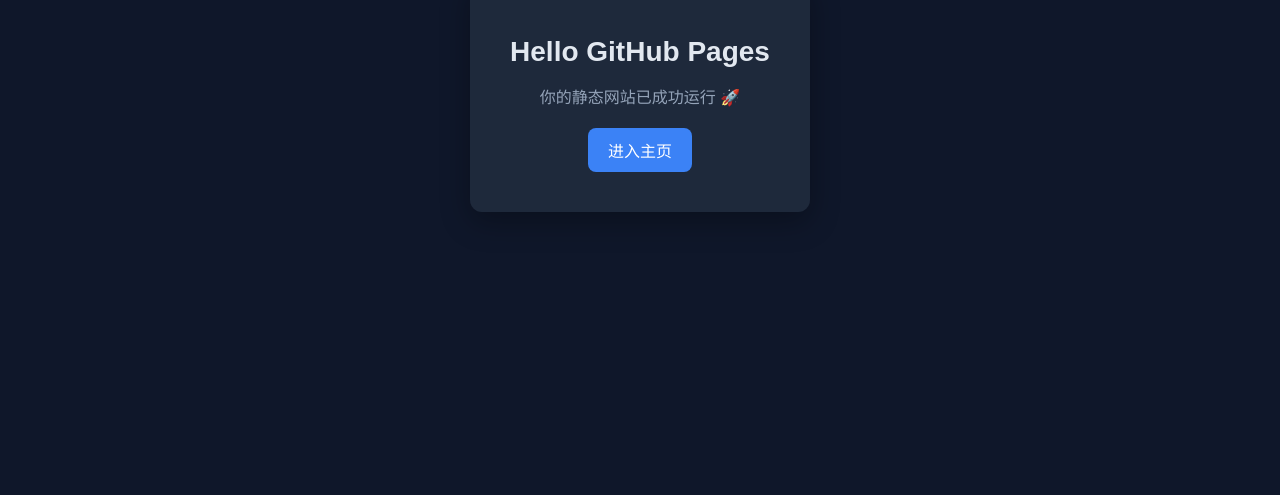
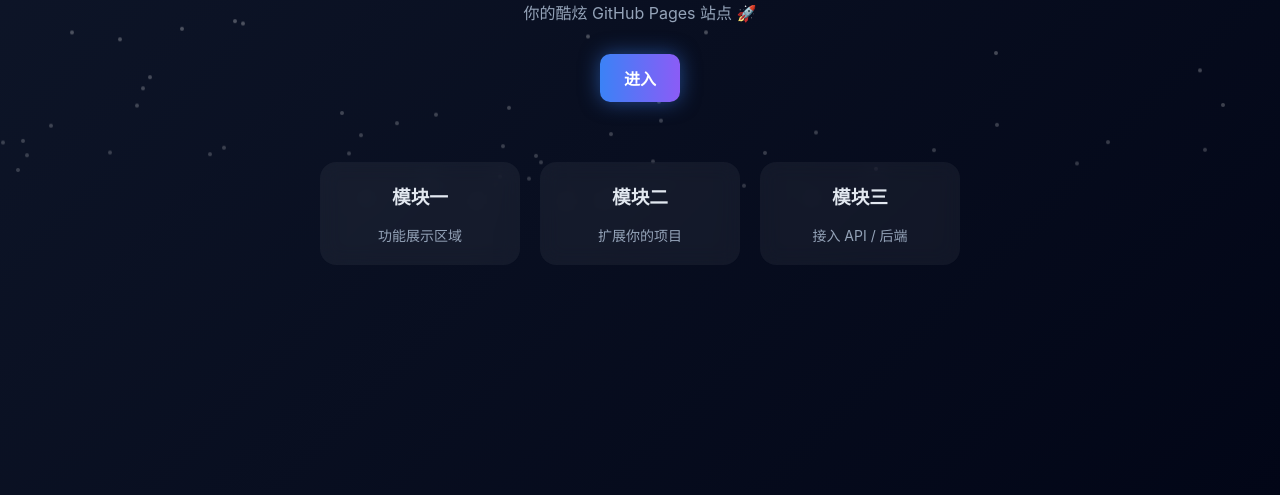
Before and after one commit to run-nie/run-nie.github.io, a plain HTML site: page index.html in a window 1280 px wide. Shown: the part 305-800 px from the top of the page. Drawn offline with Linux system fonts and the light colour scheme.

Commit message:
Revamp index.html with new title and styles
Updated the title and enhanced the styling for a more modern look. Changed text content and added particle effects for visual appeal.

```diff
--- a/index.html
+++ b/index.html
@@ -3,58 +3,177 @@
 <head>
   <meta charset="UTF-8" />
   <meta name="viewport" content="width=device-width, initial-scale=1.0" />
-  <title>My GitHub Pages</title>
+  <title>My Cool Site</title>
   <style>
+    * {
+      margin: 0;
+      padding: 0;
+      box-sizing: border-box;
+      font-family: -apple-system, BlinkMacSystemFont, "Segoe UI", Roboto, "Helvetica Neue", Arial;
+    }
+
     body {
-      margin: 0;
-      font-family: Arial, Helvetica, sans-serif;
-      background: #0f172a;
+      height: 100vh;
+      overflow: hidden;
+      background: linear-gradient(135deg, #0f172a, #020617);
       color: #e2e8f0;
+    }
+
+    /* 背景粒子效果 */
+    .particles {
+      position: absolute;
+      width: 100%;
+      height: 100%;
+      overflow: hidden;
+      z-index: 0;
+    }
+
+    .particle {
+      position: absolute;
+      width: 4px;
+      height: 4px;
+      background: rgba(255,255,255,0.5);
+      border-radius: 50%;
+      animation: float 10s linear infinite;
+    }
+
+    @keyframes float {
+      from {
+        transform: translateY(100vh);
+        opacity: 0;
+      }
+      to {
+        transform: translateY(-10vh);
+        opacity: 1;
+      }
+    }
+
+    /* 主容器 */
+    .container {
+      position: relative;
+      z-index: 1;
+      height: 100%;
       display: flex;
+      flex-direction: column;
       justify-content: center;
       align-items: center;
-      height: 100vh;
       text-align: center;
     }
 
-    .container {
-      padding: 40px;
-      border-radius: 12px;
-      background: #1e293b;
-      box-shadow: 0 10px 30px rgba(0,0,0,0.3);
-    }
-
     h1 {
-      margin-bottom: 16px;
-      font-size: 28px;
+      font-size: 48px;
+      background: linear-gradient(90deg, #38bdf8, #a78bfa);
+      -webkit-background-clip: text;
+      -webkit-text-fill-color: transparent;
+      animation: fadeIn 1.5s ease;
     }
 
     p {
-      margin-bottom: 20px;
+      margin-top: 16px;
       color: #94a3b8;
+      animation: fadeIn 2s ease;
     }
 
     .btn {
-      display: inline-block;
-      padding: 10px 20px;
-      border-radius: 8px;
-      background: #3b82f6;
+      margin-top: 30px;
+      padding: 12px 24px;
+      border-radius: 10px;
+      background: linear-gradient(90deg, #3b82f6, #8b5cf6);
       color: white;
       text-decoration: none;
-      transition: 0.2s;
+      font-weight: bold;
+      transition: 0.3s;
+      box-shadow: 0 0 20px rgba(59,130,246,0.5);
     }
 
     .btn:hover {
-      background: #2563eb;
-      transform: scale(1.05);
+      transform: scale(1.1);
+      box-shadow: 0 0 30px rgba(139,92,246,0.7);
+    }
+
+    @keyframes fadeIn {
+      from {
+        opacity: 0;
+        transform: translateY(20px);
+      }
+      to {
+        opacity: 1;
+        transform: translateY(0);
+      }
+    }
+
+    /* 卡片区域 */
+    .cards {
+      margin-top: 60px;
+      display: flex;
+      gap: 20px;
+      flex-wrap: wrap;
+      justify-content: center;
+    }
+
+    .card {
+      width: 200px;
+      padding: 20px;
+      border-radius: 16px;
+      background: rgba(255,255,255,0.05);
+      backdrop-filter: blur(10px);
+      transition: 0.3s;
+    }
+
+    .card:hover {
+      transform: translateY(-10px) scale(1.05);
+      background: rgba(255,255,255,0.1);
+    }
+
+    .card h3 {
+      margin-bottom: 10px;
+    }
+
+    .card p {
+      font-size: 14px;
+      color: #94a3b8;
     }
   </style>
 </head>
 <body>
+
+  <div class="particles" id="particles"></div>
+
   <div class="container">
-    <h1>Hello GitHub Pages</h1>
-    <p>你的静态网站已成功运行 🚀</p>
-    <a class="btn" href="#">进入主页</a>
+    <h1>Welcome</h1>
+    <p>你的酷炫 GitHub Pages 站点 🚀</p>
+    <a class="btn" href="#">进入</a>
+
+    <div class="cards">
+      <div class="card">
+        <h3>模块一</h3>
+        <p>功能展示区域</p>
+      </div>
+      <div class="card">
+        <h3>模块二</h3>
+        <p>扩展你的项目</p>
+      </div>
+      <div class="card">
+        <h3>模块三</h3>
+        <p>接入 API / 后端</p>
+      </div>
+    </div>
   </div>
+
+  <script>
+    const container = document.getElementById('particles');
+
+    for (let i = 0; i < 80; i++) {
+      const particle = document.createElement('div');
+      particle.classList.add('particle');
+      particle.style.left = Math.random() * 100 + 'vw';
+      particle.style.animationDuration = (5 + Math.random() * 10) + 's';
+      particle.style.opacity = Math.random();
+      container.appendChild(particle);
+    }
+  </script>
+
 </body>
 </html>
+</body>
+</html>
```
